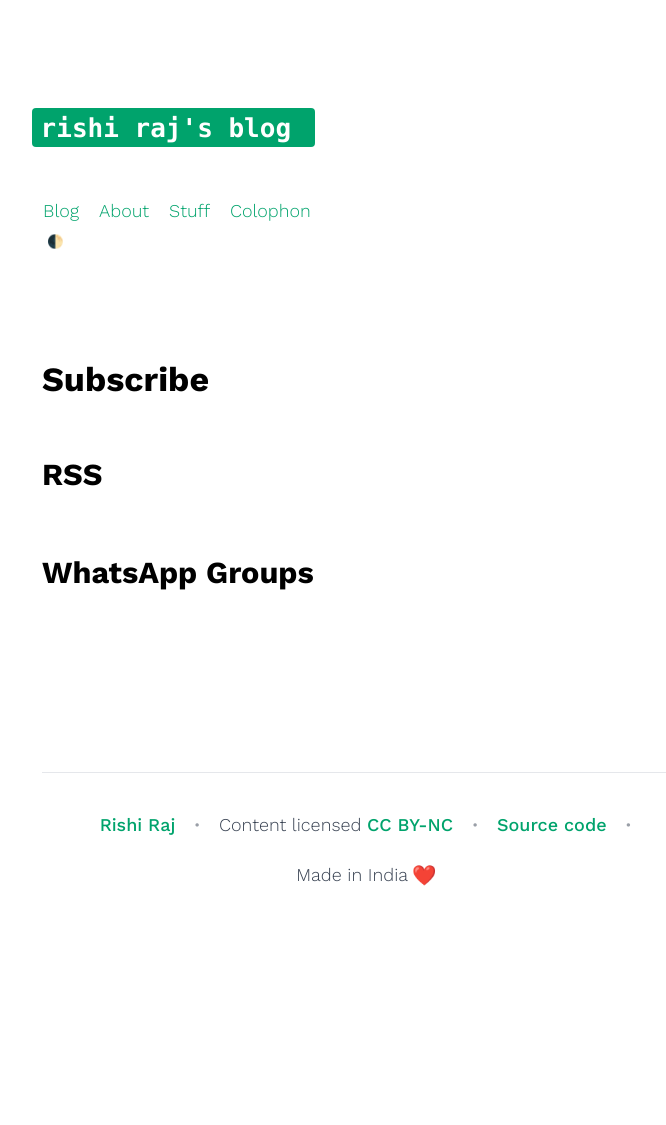
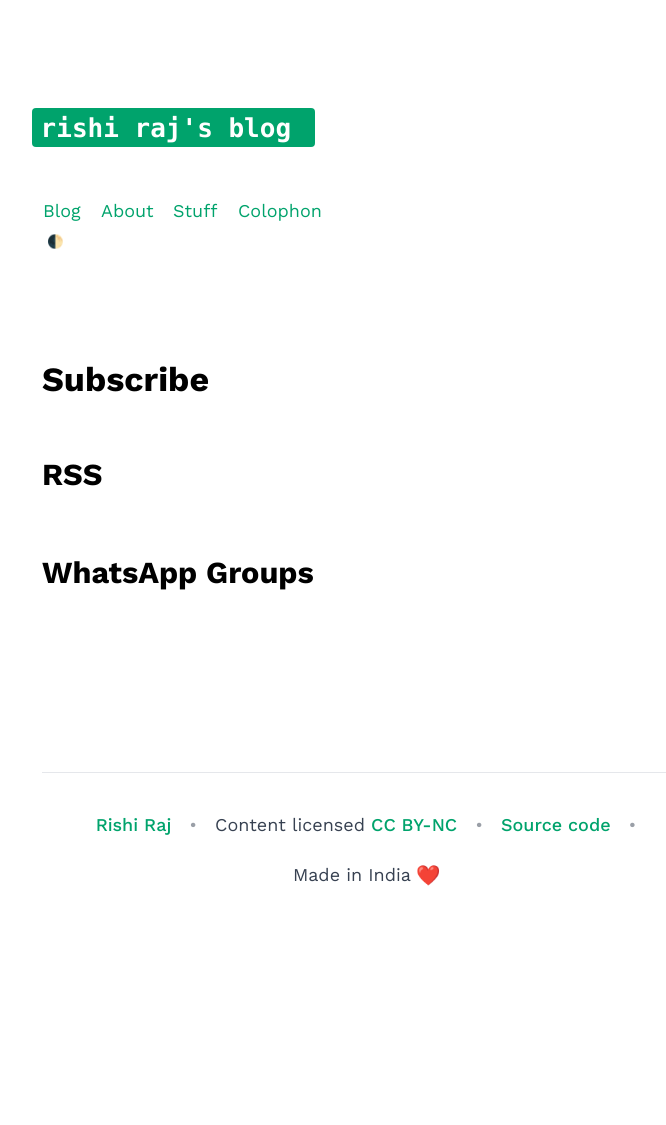
Before and after one commit to talkxo/rishiraj-blog-machine, a Jekyll site: the page built from _pages/subscribe.md, in a window 1280 px wide. Shown: the whole page, without its empty margins (274-940 px from the left). Built offline with Jekyll 4.4.1, drawn with Linux system fonts in a browser that asks for light colours.

Commit message:
Increase body font weight from 300 to 400 across homepage and posts
Weight 300 (Light) was too thin for comfortable reading. Bumped to 400
(Regular) in the SCSS mixin, article component, and inline critical CSS.

Co-Authored-By: Claude Opus 4.6 <noreply@anthropic.com>

```diff
--- a/_includes/head.html
+++ b/_includes/head.html
@@ -170,7 +170,7 @@
     }
     body {
       font-family: 'Work Sans', -apple-system, BlinkMacSystemFont, 'Segoe UI', Roboto, sans-serif;
-      font-weight: 300;
+      font-weight: 400;
       font-size: 1rem;
       line-height: 1.77778;
       margin: 0;
--- a/_sass/components/_article.scss
+++ b/_sass/components/_article.scss
@@ -51,7 +51,7 @@
 .c-article__main {
     @include fs--body;
     font-family: inherit;
-    font-weight: 300 !important; /* Force Light */
+    font-weight: 400;
 
     margin-bottom: 3rem; // 50px
     color: var(--color-text, #404040);
--- a/_sass/helpers/_mixins.scss
+++ b/_sass/helpers/_mixins.scss
@@ -22,7 +22,7 @@
 
 @mixin ff--serif($font-weight: normal) {
     font-family: 'Work Sans', -apple-system, BlinkMacSystemFont, 'Segoe UI', Roboto, sans-serif;
-    font-weight: 300;
+    font-weight: 400;
     color: var(--color-text);
 }
 
```
